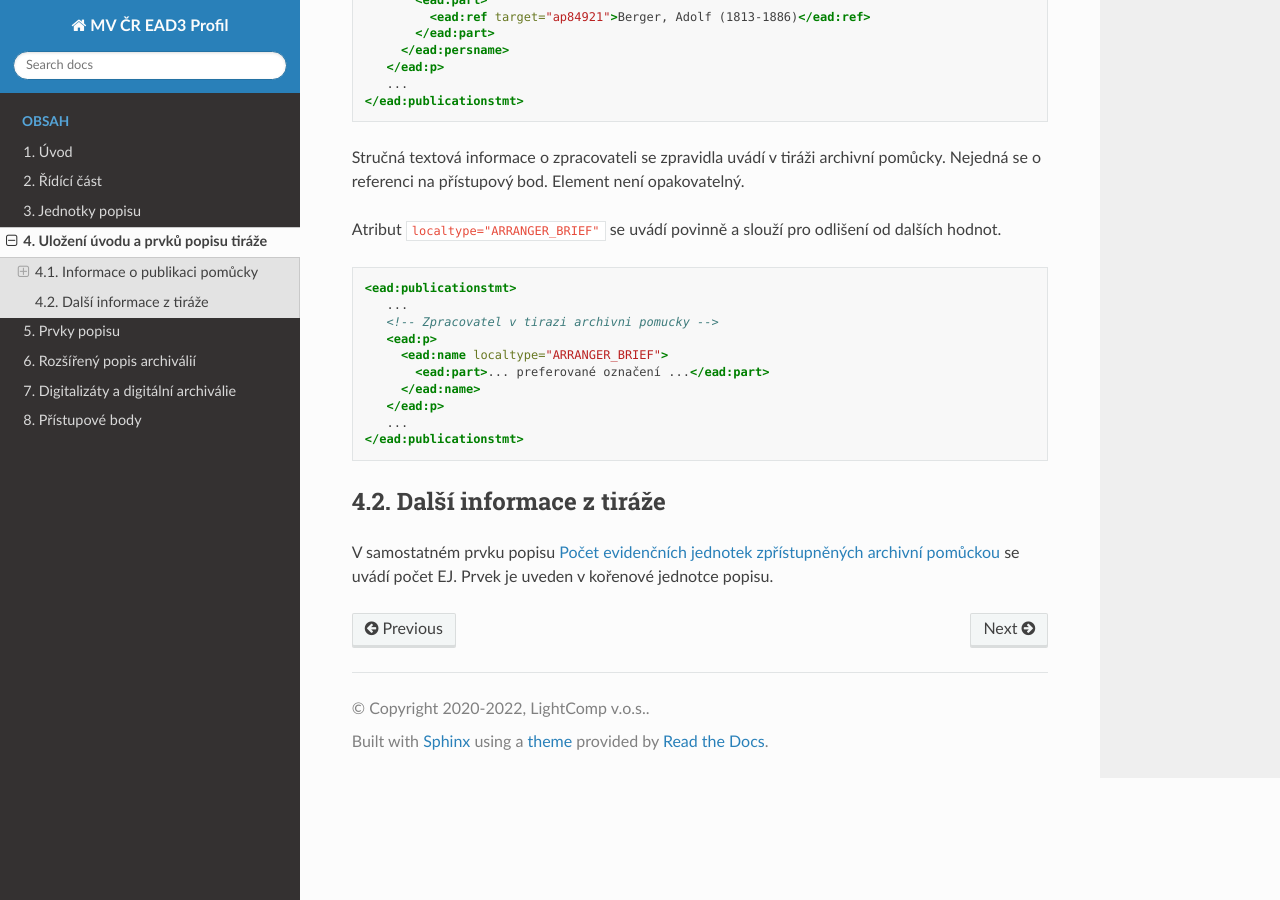
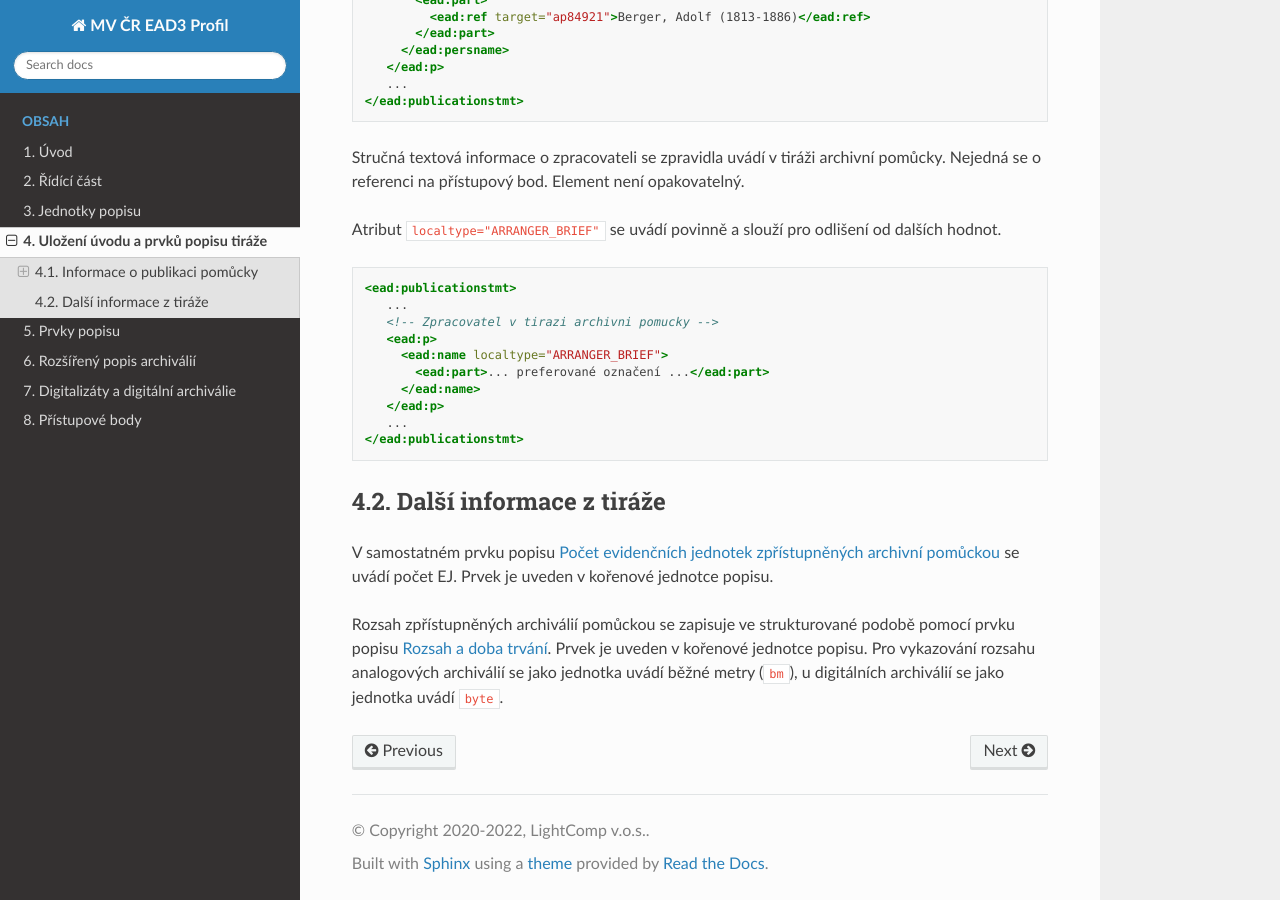
Before and after one commit to elzasw/ead3doc, a Sphinx documentation site: the page built from doc/source/uvod-pomucky.rst, in a window 1280 px wide and 900 px high, scrolled down 2928 px. Built offline with Sphinx 7.4.7 and the Read the Docs theme 2.0.0, drawn with Linux system fonts in a browser that asks for light colours.

Commit message:
přidání rozsahu archiválií v pomůcce

```diff
--- a/doc/source/uvod-pomucky.rst
+++ b/doc/source/uvod-pomucky.rst
@@ -206,9 +206,16 @@ pro odlišení od dalších hodnot.
     ...
  </ead:publicationstmt>
 
+.. _ead_faintro_other:
 
 Další informace z tiráže
 ==============================
 
 V samostatném prvku popisu :ref:`ead_archdesc_physdescstruct` se
 uvádí počet EJ. Prvek je uveden v kořenové jednotce popisu.
+
+Rozsah zpřístupněných archiválií pomůckou se zapisuje ve strukturované
+podobě pomocí prvku popisu :ref:`ead_item_types_rozsah`. Prvek je
+uveden v kořenové jednotce popisu. Pro vykazování rozsahu analogových
+archiválií se jako jednotka uvádí běžné metry (``bm``), u digitálních
+archiválií se jako jednotka uvádí ``byte``.
--- a/doc/source/uvod/zmeny.rst
+++ b/doc/source/uvod/zmeny.rst
@@ -98,4 +98,4 @@ Duben 2023
 ---------------
 * požadavky na XML: :ref:`ead_xml`
 * upřesnění uvádění pečujícího archivu a jeho názvu: :ref:`ead_control_maintenanceagency`
-*
+* uvádění rozsahu archiválií popsaných pomůckou: :ref:`ead_faintro_other` a :ref:`ead_item_types_rozsah`
```
Also changed, not shown: doc/source/rozsireny-popis/rozsah.rst (+7 -0 lines).
